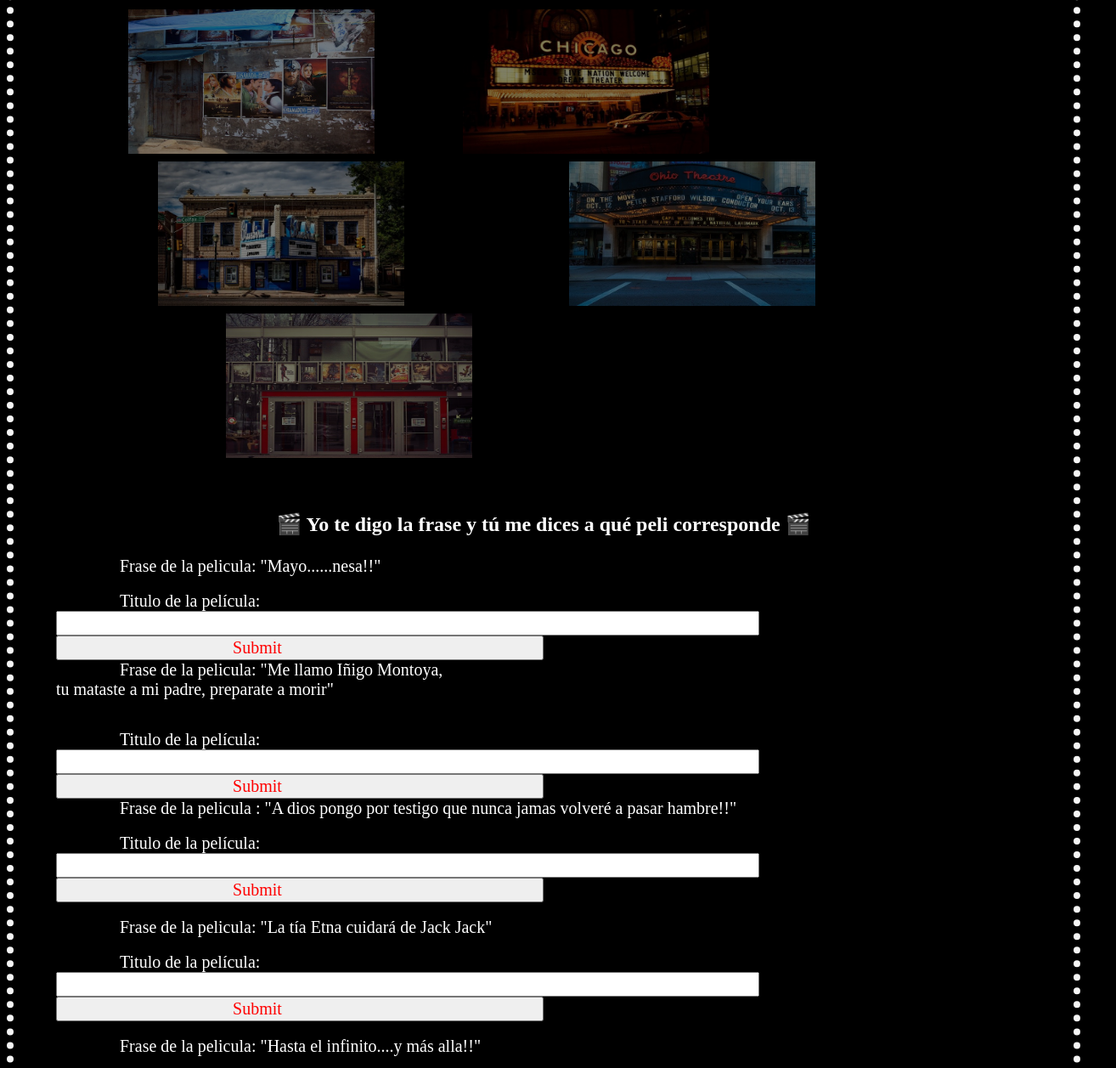
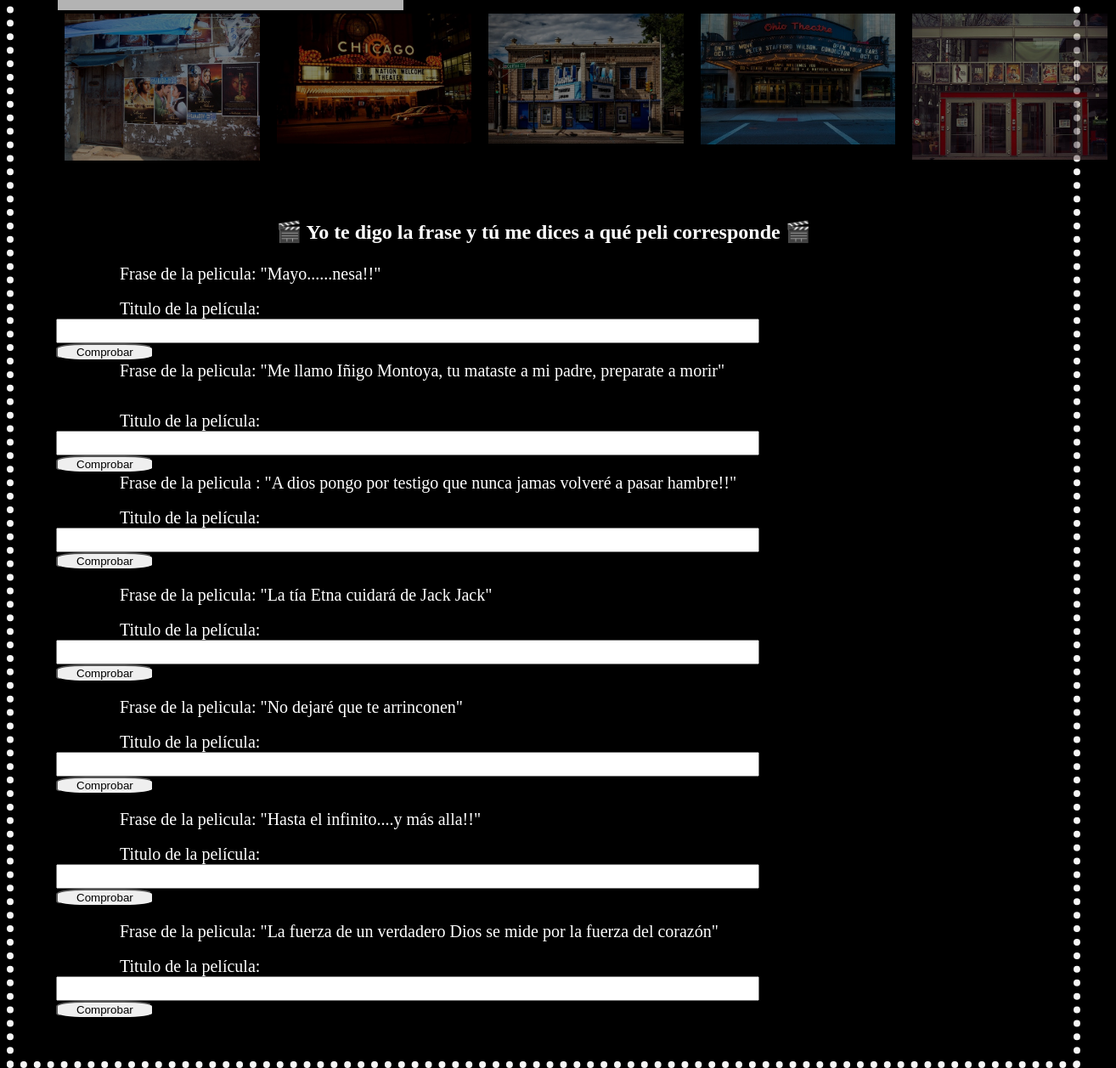
Before and after one commit to estherfernandezrincon/cinema, a plain HTML site: page index.html in a window 1280 px wide. Shown: the part 96-1353 px from the top of the page at 85% size, 1314 px wide, since content can reach past the window. Drawn offline with Linux system fonts and the light colour scheme.

Commit message:
mejorando

```diff
--- /dev/null
+++ b/cine.js
@@ -0,0 +1,16 @@
+let titulos = {
+    Mayo......nesa!! = "Oficial y Caballero";
+    A dios pongo por testigo que nunca jamás volveré a pasar hambre!! = "Lo que el viento se llevó";
+    Me llamo Iñigo Montoya, tu mataste a mi padre, preparate a morir = "La princesa prometida";
+    La tía Etna cuidará de Jack Jack = "Los increibles 2";
+    No dejaré que nadie te arrincone = "Dirty dancing";
+    Hasta el infinito....y más allá = "Toy story";
+    La fuerza de un verdadero Dios se mide por la fuerza del corazón = "Hércules";
+}
+
+if (input = titulos[input[Mayo...nesa!!]]){
+    alert('correcto')
+
+}else {
+    alert('prueba otra vez');
+}
--- a/css/styles.css
+++ b/css/styles.css
@@ -8,10 +8,16 @@ body {
 
 }
 
-img-container {
+.flex-img-container {
+    display: flex;
+    justify-content: space-evenly;
 
-    float: right;
-    padding-right: 10px;
+}
+
+.foto1 , .foto2 , .foto3,.foto4, .foto5 {
+    width: 20%;
+    height: 10%;
+    padding: 10px;
 
 }
 
@@ -52,9 +58,11 @@ input{
 div.sticky {
     position: -webkit-sticky;
     position: fixed;
-    top: 0;
+    top: 15px;
+
+
     padding: 5px;
-    background-color: greenyellow;
+    background-color: white;
     border: 2px solid black;
     opacity: 0.7;
     text-align: center;
@@ -65,3 +73,9 @@ p {
     color: white;
     text-align: center;
 }
+
+button {
+    border-radius: 30%;
+
+    width: 10%;
+}
--- a/index.html
+++ b/index.html
@@ -16,12 +16,12 @@
             <h1>¿¿Cuànto sabes de cine?? &#127909;</h1>
         </div>
 
-        <div class="img-container">
-            <img src="css/images/bollywood.jpg" alt="bollywood" style="width:290px;height:170px;margin-left:85px;margin-top:5px">
-            <img src="css/images/chicago.jpg" alt="chicago" style="width:290px;height:170px;margin-left:100px;margin-top:5px">
-            <img src="css/images/denver.jpg" alt="denver" style="width:290px;height:170px;margin-left:120px;margin-top:5px">
-            <img src="css/images/theatre.jpg" alt="theatre" style="width:290px;height:170px;margin-left:190px;margin-top:5px">
-            <img src="css/images/cinema.jpg" alt="cinema" style="width:290px;height:170px;margin-left:200px;margin-top:5px">
+        <div class="flex-img-container">
+            <img class="foto1" src="css/images/bollywood.jpg" alt="bollywood" >
+            <img class="foto2" src="css/images/chicago.jpg" alt="chicago" >
+            <img class="foto3" src="css/images/denver.jpg" alt="denver" >
+            <img class="foto4" src="css/images/theatre.jpg" alt="theatre" >
+            <img class="foto5" src="css/images/cinema.jpg" alt="cinema" >
         </div>
 
 
@@ -34,18 +34,19 @@
         <label for="frasePeli">Frase de la pelicula:  "Mayo......nesa!!" </label><br>
         <br>
         <label for="titulo">Titulo de la película:</label><br>
+
         <input type="text" id="titulo" name="titulo"><br>
-        <input type="submit" value="Submit">
+        <button>Comprobar</button>
 
 
         <br>
-        <label for="frasePeli">Frase de la pelicula: "Me llamo Iñigo Montoya,
-                    <br>tu mataste a mi padre, preparate a morir"</label><br>
+        <label for="frasePeli">Frase de la pelicula: "Me llamo Iñigo Montoya, tu mataste a mi padre, preparate a morir"</label><br>
+
         <br>
         <br>
         <label for="titulo">Titulo de la película:</label><br>
         <input type="text" id="titulo" name="titulo"><br>
-        <input type="submit" value="Submit">
+        <button>Comprobar</button>
 
 
 
@@ -54,7 +55,7 @@
         <br>
         <label for="titulo">Titulo de la película:</label><br>
         <input type="text" id="titulo" name="titulo"><br>
-        <input type="submit" value="Submit">
+        <button>Comprobar</button>
 
         <br>
         <br>
@@ -62,7 +63,15 @@
         <br>
         <label for="titulo">Titulo de la película:</label><br>
         <input type="text" id="titulo" name="titulo"><br>
-        <input type="submit" value="Submit">
+        <button>Comprobar</button>
+
+        <br>
+        <br>
+        <label for="frasePeli">Frase de la pelicula:  "No dejaré que te arrinconen"</label><br>
+        <br>
+        <label for="titulo">Titulo de la película:</label><br>
+        <input type="text" id="titulo" name="titulo"><br>
+        <button>Comprobar</button>
 
         <br>
         <br>
@@ -70,7 +79,7 @@
         <br>
         <label for="titulo">Titulo de la película:</label><br>
         <input type="text" id="titulo" name="titulo"><br>
-        <input type="submit" value="Submit">
+        <button>Comprobar</button>
 
         <br>
         <br>
@@ -79,7 +88,7 @@
         <br>
         <label for="titulo">Titulo de la película:</label><br>
         <input type="text" id="titulo" name="titulo"><br>
-        <input type="submit" value="Submit">
+        <button>Comprobar</button>
     </form>
 
 
@@ -89,6 +98,7 @@
 
 
 
+    <script src="cine.js"></script>
+</body>
 
-</body>
 </html>
```
